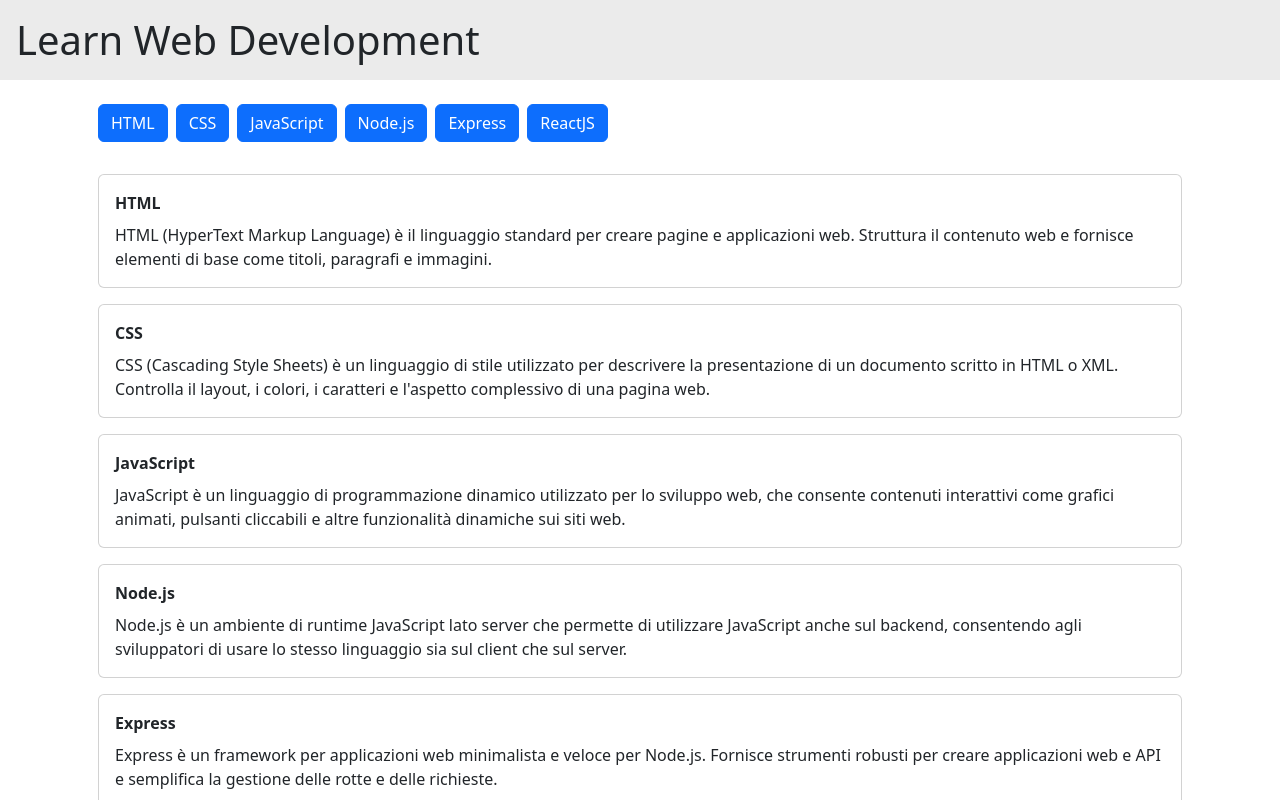
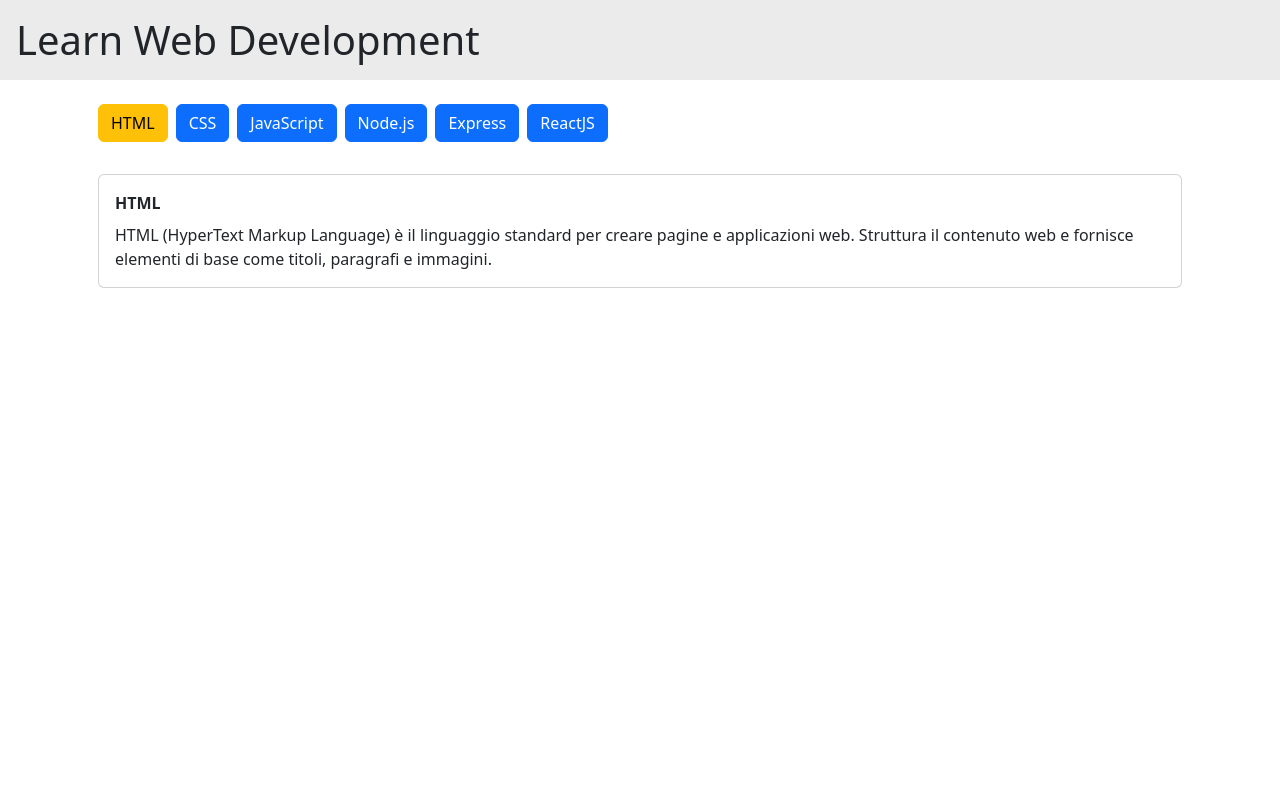
Before and after one commit to Alessandro-Fiora/react-use-state, a React (Vite) app: page / in a window 1280 px wide. Both pictures are taken after a click on the button "HTML". Shown: the top 800 px of the page. Built offline with nearby package versions, Linux system fonts and the light colour scheme.

Commit message:
Button open card first draft

```diff
--- a/src/components/layout/Main.jsx
+++ b/src/components/layout/Main.jsx
@@ -3,32 +3,40 @@ import Button from "../ui/Button";
 import languages from "../../db/languages";
 
 export default function Main() {
-  const buttonClickHandler = (id) => {
-    console.log("bottone " + id + " cliccato");
+  const [selected, setIsSelected] = useState(
+    languages.map((language) => false)
+  );
+
+  const buttonClickHandler = (index) => {
+    console.log("bottone " + index + " cliccato");
+    const newSelection = [...selected];
+    newSelection[index] = !selected[index];
+    setIsSelected(newSelection);
+    console.log(newSelection);
   };
-
-  let isOpen = true;
 
   return (
     <main>
       <div className="container">
         {/* BUTTONS */}
         <div className="buttons-container p-3">
-          {languages.map((language) => (
+          {languages.map((language, index) => (
             <Button
+              isSelected={selected[index]}
               buttonClickHandler={buttonClickHandler}
               key={language.id}
               id={language.id}
+              index={index}
               text={language.title}
             />
           ))}
         </div>
 
         {/* LANGUAGE CARDS */}
-        {languages.map((language) => (
+        {languages.map((language, index) => (
           <div
             key={language.id}
-            className={"card p-3 m-3" + (isOpen ? "" : " d-none")}
+            className={"card p-3 m-3" + (selected[index] ? "" : " d-none")}
           >
             <div className="card-title fw-bold">{language.title}</div>
             <div className="card-description">{language.description}</div>
--- a/src/components/ui/Button.jsx
+++ b/src/components/ui/Button.jsx
@@ -1,8 +1,14 @@
-export default function Button({ id, text, buttonClickHandler }) {
+export default function Button({
+  index,
+  id,
+  text,
+  buttonClickHandler,
+  isSelected,
+}) {
   return (
     <button
-      onClick={() => buttonClickHandler(id)}
-      className="btn btn-primary me-2"
+      onClick={() => buttonClickHandler(index)}
+      className={"btn me-2 " + (isSelected ? " btn-warning" : " btn-primary")}
     >
       {text}
     </button>
```
